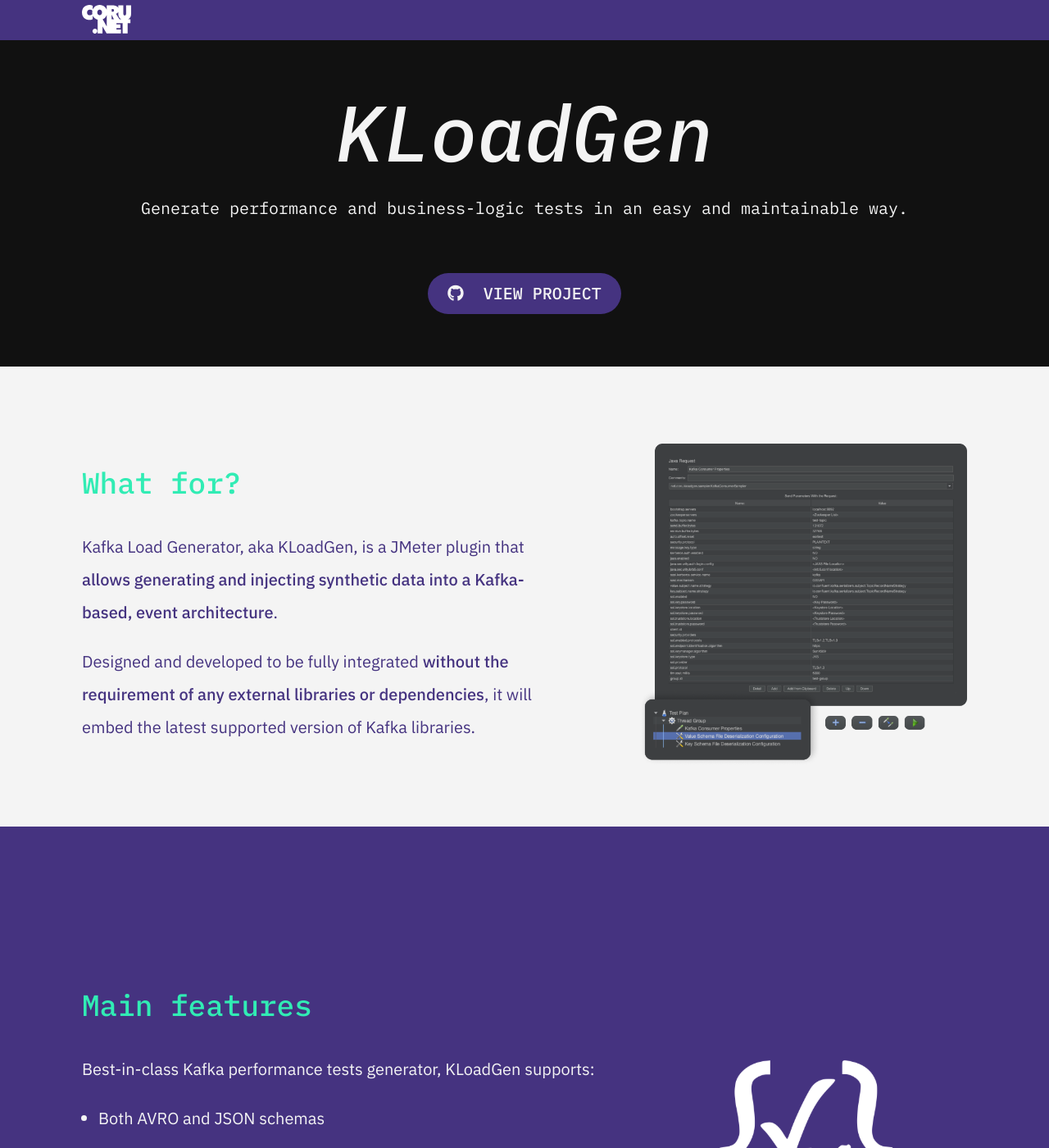
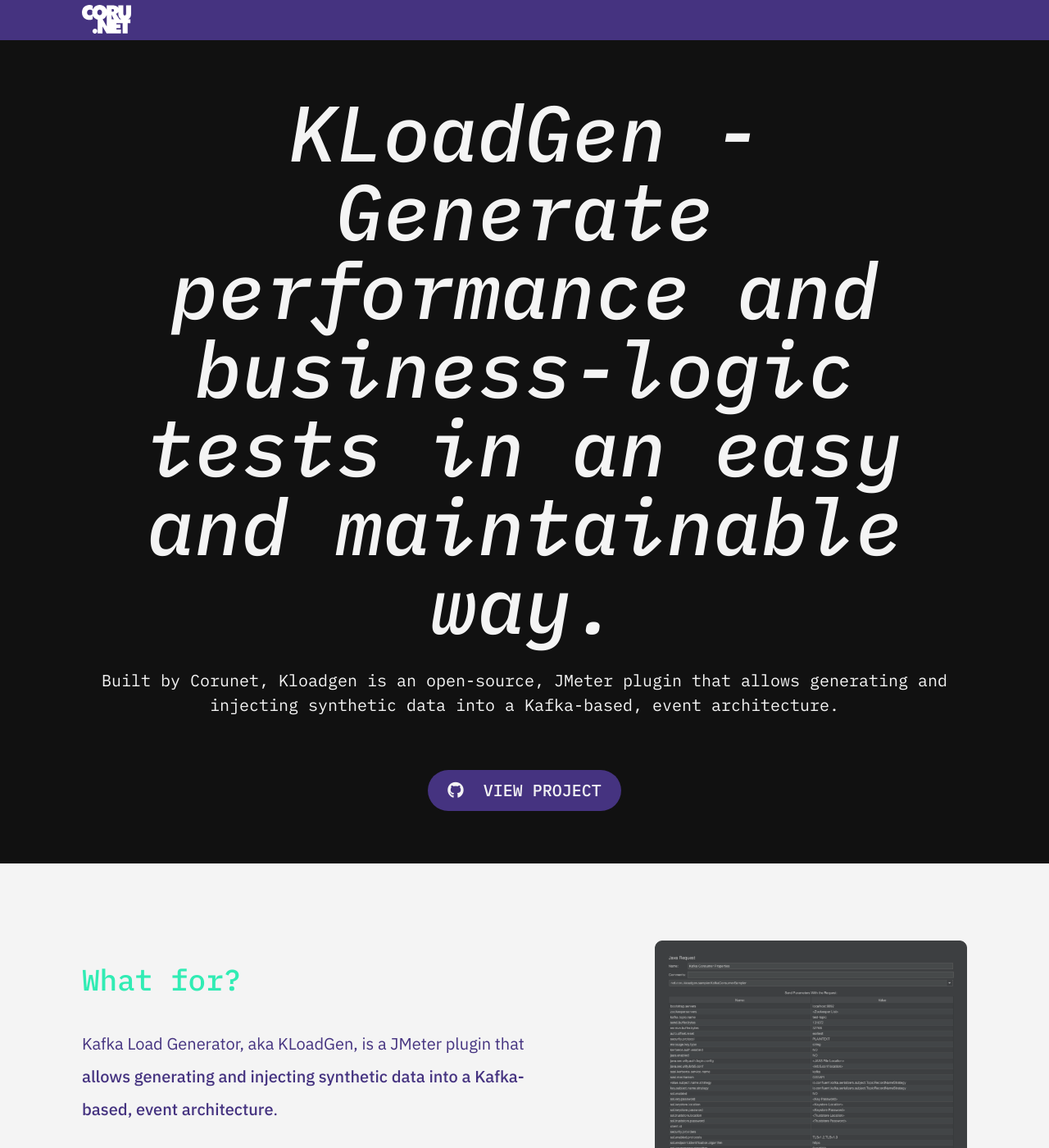
Before and after one commit to sngular/kloadgen, a Jekyll site: the page built from index.md, in a window 1280 px wide and 1400 px high. Shown: the whole window at 82% size. Built offline with Jekyll 4.4.1, drawn with Linux system fonts in a browser that asks for light colours; nearby versions of some CDN libraries.

Commit message:
SEO description

```diff
--- a/_config.yml
+++ b/_config.yml
@@ -1,5 +1,5 @@
-title: KLoadGen
-description: Generate performance and business-logic tests in an easy and maintainable way.
+title: KLoadGen - Generate performance and business-logic tests in an easy and maintainable way.
+description: Built by Corunet, Kloadgen is an open-source, JMeter plugin that allows generating and injecting synthetic data into a Kafka-based, event architecture.
 twitter:
   username: corunet
   card: summary
```
